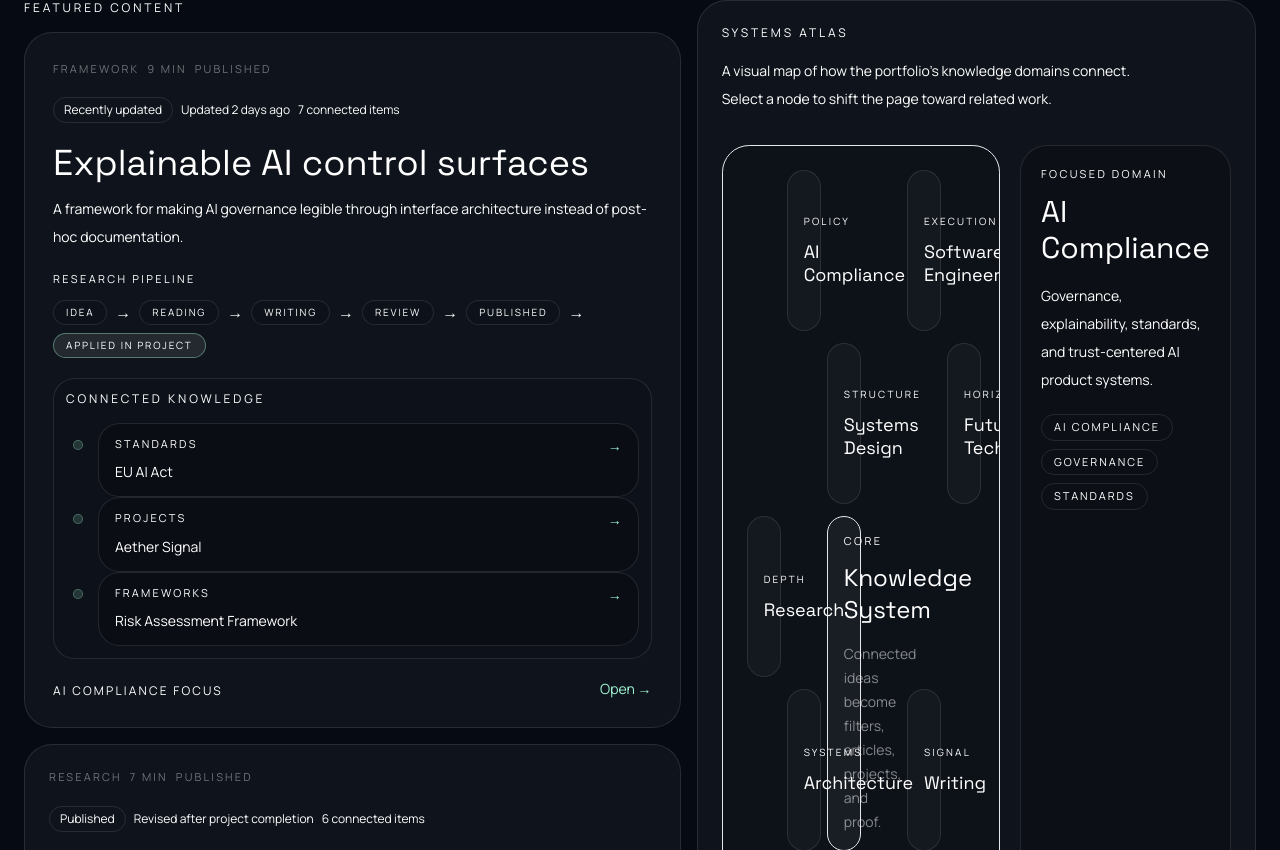
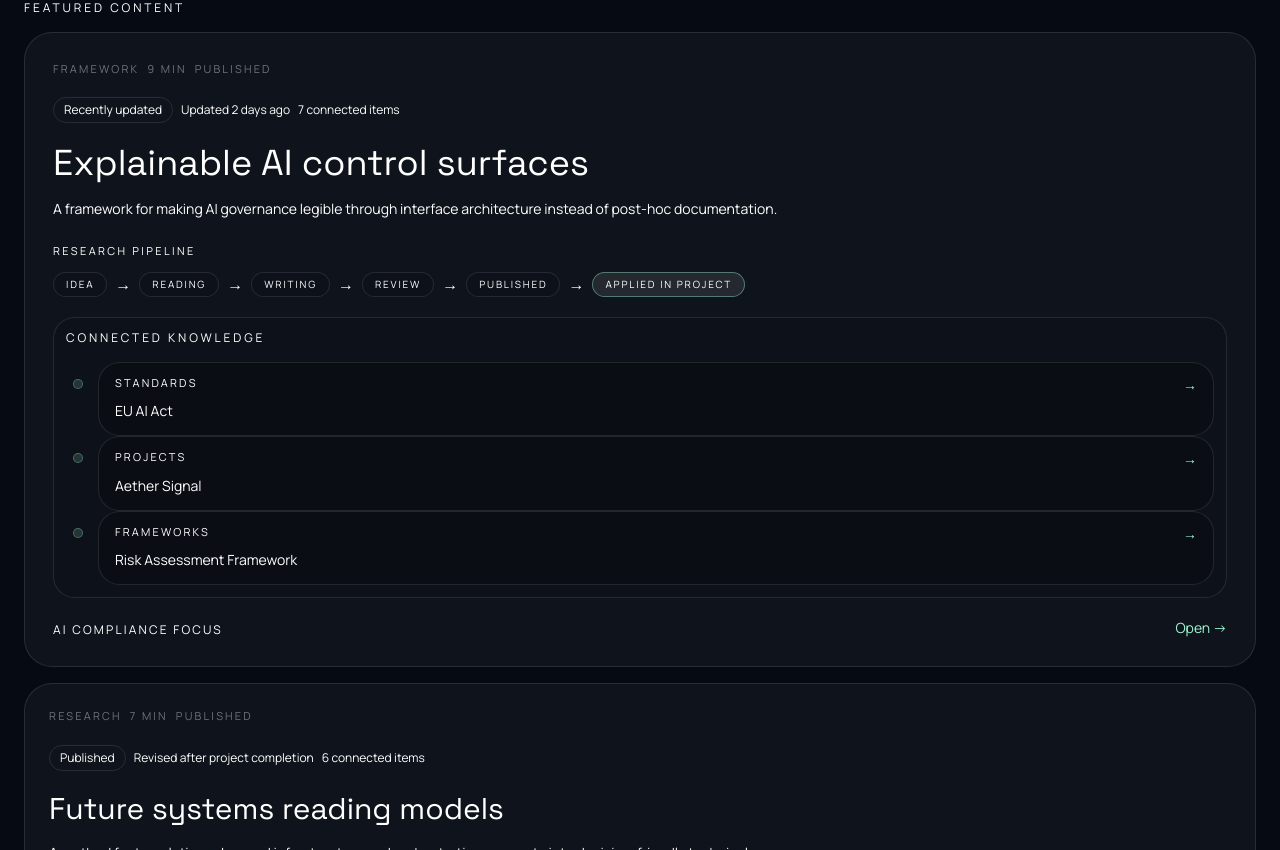
Before and after one commit to jkmalra/portfolio, a Next.js app: page /intelligence in a window 1280 px wide. Shown: the part 750-1600 px from the top of the page. Built offline with nearby package versions, Linux system fonts and the light colour scheme.

Commit message:
Refine atlas layout and sync filters

```diff
--- a/components/site/intelligence-library.tsx
+++ b/components/site/intelligence-library.tsx
@@ -141,7 +141,7 @@ function IntelligenceCard({ entry }: { entry: IntelligenceEntry }) {
             {entry.topics[0] ?? "Knowledge"} focus
           </div>
           <span className="translate-x-0 text-sm text-aurora transition duration-300 group-hover:translate-x-1 group-hover:text-white">
-            Open →
+            Open -&gt;
           </span>
         </div>
       </div>
@@ -155,6 +155,8 @@ export function IntelligenceLibrary({ entries, topics, initialTopic = "All" }: I
   const [featuredOnly, setFeaturedOnly] = useState(false);
   const [atlasDomain, setAtlasDomain] = useState<string | null>(null);
   const [atlasFilters, setAtlasFilters] = useState<string[]>([]);
+
+  const primaryFilters = primaryFilterOrder.filter((filter) => filter === "All" || topics.includes(filter));
 
   const visibleEntries = useMemo(() => {
     return entries.filter((entry) => {
@@ -191,7 +193,6 @@ export function IntelligenceLibrary({ entries, topics, initialTopic = "All" }: I
 
   const groupedEntries = groupEntries(visibleEntries);
   const liveSignals = Array.from(new Set(entries.map((entry) => entry.activity))).slice(0, 6);
-  const primaryFilters = primaryFilterOrder.filter((filter) => filter === "All" || topics.includes(filter));
 
   return (
     <div className="space-y-10">
@@ -240,7 +241,7 @@ export function IntelligenceLibrary({ entries, topics, initialTopic = "All" }: I
         </div>
       </div>
 
-      <div className="grid gap-4 lg:grid-cols-[1.08fr,0.92fr]">
+      <div className="grid gap-4 2xl:grid-cols-[minmax(0,1.08fr),minmax(0,0.92fr)]">
         <div className="space-y-4">
           <p className="text-xs uppercase tracking-[0.24em] text-white/42">Featured content</p>
           <div className="grid gap-4 xl:grid-cols-2">
@@ -265,6 +266,18 @@ export function IntelligenceLibrary({ entries, topics, initialTopic = "All" }: I
           onSelect={(domain, filters) => {
             setAtlasDomain(domain);
             setAtlasFilters(filters);
+
+            if (!domain) {
+              return;
+            }
+
+            const matchingPrimaryTopic = filters.find((filter) =>
+              primaryFilters.includes(filter as (typeof primaryFilterOrder)[number]),
+            );
+
+            if (matchingPrimaryTopic) {
+              setActiveTopic(matchingPrimaryTopic);
+            }
           }}
         />
       </div>
@@ -276,7 +289,10 @@ export function IntelligenceLibrary({ entries, topics, initialTopic = "All" }: I
           </span>
         ) : null}
         {liveSignals.map((signal) => (
-          <span key={signal} className="rounded-full border border-white/10 px-3 py-2 text-[11px] uppercase tracking-[0.18em] text-white/44">
+          <span
+            key={signal}
+            className="rounded-full border border-white/10 px-3 py-2 text-[11px] uppercase tracking-[0.18em] text-white/44"
+          >
             {signal}
           </span>
         ))}
--- a/components/site/systems-atlas.tsx
+++ b/components/site/systems-atlas.tsx
@@ -83,15 +83,15 @@ const atlasNodes: AtlasNode[] = [
 ];
 
 const nodePositions: Record<AtlasDomain, string> = {
-  "AI Compliance": "md:col-start-2 md:row-start-1",
-  "Software Engineering": "md:col-start-5 md:row-start-1",
-  "Systems Design": "md:col-start-3 md:row-start-2",
-  "Future Technology": "md:col-start-6 md:row-start-2",
+  "AI Compliance": "md:col-start-1 md:row-start-1",
+  "Software Engineering": "md:col-start-3 md:row-start-1",
+  "Systems Design": "md:col-start-1 md:row-start-2",
+  "Future Technology": "md:col-start-3 md:row-start-2",
   Research: "md:col-start-1 md:row-start-3",
-  Architecture: "md:col-start-2 md:row-start-4",
-  Writing: "md:col-start-5 md:row-start-4",
-  "Decision Making": "md:col-start-3 md:row-start-5",
-  Projects: "md:col-start-6 md:row-start-5",
+  Architecture: "md:col-start-3 md:row-start-3",
+  Writing: "md:col-start-1 md:row-start-4",
+  "Decision Making": "md:col-start-2 md:row-start-4",
+  Projects: "md:col-start-3 md:row-start-4",
 };
 
 export function SystemsAtlas({ activeDomain, onSelect }: SystemsAtlasProps) {
@@ -102,12 +102,13 @@ export function SystemsAtlas({ activeDomain, onSelect }: SystemsAtlasProps) {
   }, [activeDomain, hoveredDomain]);
 
   return (
-    <aside className="rounded-[1.85rem] border border-white/10 bg-white/[0.04] p-6">
+    <aside className="rounded-[1.85rem] border border-white/10 bg-white/[0.04] p-6 lg:p-7">
       <div className="flex items-start justify-between gap-4">
         <div className="max-w-md">
           <p className="text-xs uppercase tracking-[0.24em] text-white/42">Systems Atlas</p>
           <p className="mt-4 text-sm leading-7 text-white/62">
-            A visual map of how the portfolio’s knowledge domains connect. Select a node to shift the page toward related work.
+            A visual map of how the portfolio&apos;s knowledge domains connect. Select a node to shift the
+            page toward related work.
           </p>
         </div>
         {activeDomain ? (
@@ -121,23 +122,22 @@ export function SystemsAtlas({ activeDomain, onSelect }: SystemsAtlasProps) {
         ) : null}
       </div>
 
-      <div className="mt-8 grid gap-5 xl:grid-cols-[1.15fr,0.85fr]">
+      <div className="mt-8 grid gap-5 2xl:grid-cols-[minmax(0,1fr),320px]">
         <div className="relative overflow-hidden rounded-[1.7rem] border border-white/8 bg-black/15 p-4 md:p-6">
           <div className="pointer-events-none absolute inset-0 hidden md:block">
-            <div className="absolute left-[18%] top-[18%] h-px w-[28%] bg-gradient-to-r from-transparent via-white/12 to-transparent" />
-            <div className="absolute left-[49%] top-[18%] h-px w-[20%] bg-gradient-to-r from-transparent via-white/12 to-transparent" />
-            <div className="absolute left-[31%] top-[34%] h-px w-[16%] bg-gradient-to-r from-transparent via-white/12 to-transparent" />
-            <div className="absolute left-[48%] top-[34%] h-px w-[20%] bg-gradient-to-r from-transparent via-white/12 to-transparent" />
-            <div className="absolute left-[18%] top-[66%] h-px w-[18%] bg-gradient-to-r from-transparent via-white/12 to-transparent" />
-            <div className="absolute left-[53%] top-[66%] h-px w-[15%] bg-gradient-to-r from-transparent via-white/12 to-transparent" />
-            <div className="absolute left-[33%] top-[78%] h-px w-[30%] bg-gradient-to-r from-transparent via-white/12 to-transparent" />
+            <div className="absolute left-1/2 top-[24%] h-[44%] w-px -translate-x-1/2 bg-gradient-to-b from-transparent via-white/10 to-transparent" />
+            <div className="absolute left-[18%] right-[18%] top-1/2 h-px -translate-y-1/2 bg-gradient-to-r from-transparent via-white/10 to-transparent" />
+            <div className="absolute left-[28%] top-[31%] h-px w-[19%] bg-gradient-to-r from-transparent via-white/10 to-transparent" />
+            <div className="absolute right-[28%] top-[31%] h-px w-[19%] bg-gradient-to-l from-transparent via-white/10 to-transparent" />
+            <div className="absolute left-[28%] top-[68%] h-px w-[19%] bg-gradient-to-r from-transparent via-white/10 to-transparent" />
+            <div className="absolute right-[28%] top-[68%] h-px w-[19%] bg-gradient-to-l from-transparent via-white/10 to-transparent" />
           </div>
 
-          <div className="grid gap-3 md:grid-cols-6 md:grid-rows-5">
-            <div className="order-1 rounded-[1.4rem] border border-aurora/16 bg-white/[0.05] p-4 md:col-start-3 md:row-start-3 md:row-span-2 md:flex md:min-h-[132px] md:flex-col md:justify-between">
+          <div className="grid gap-3 md:grid-cols-3 md:grid-rows-4">
+            <div className="order-1 rounded-[1.4rem] border border-aurora/16 bg-white/[0.05] p-4 md:col-start-2 md:row-start-2 md:row-span-2 md:flex md:min-h-[180px] md:flex-col md:justify-between">
               <div>
                 <p className="text-[11px] uppercase tracking-[0.22em] text-white/36">Core</p>
-                <h3 className="mt-3 font-display text-2xl text-white">Knowledge System</h3>
+                <h3 className="mt-3 font-display text-2xl text-white lg:text-[2rem]">Knowledge System</h3>
               </div>
               <p className="mt-4 text-sm leading-6 text-white/50">
                 Connected ideas become filters, articles, projects, and proof.
@@ -157,7 +157,7 @@ export function SystemsAtlas({ activeDomain, onSelect }: SystemsAtlasProps) {
                   onFocus={() => setHoveredDomain(node.domain)}
                   onBlur={() => setHoveredDomain(null)}
                   onClick={() => onSelect(active ? null : node.domain, active ? [] : node.filters)}
-                  className={`rounded-[1.35rem] border p-4 text-left transition duration-300 ${nodePositions[node.domain]} ${
+                  className={`rounded-[1.35rem] border p-4 text-left transition duration-300 md:min-h-[126px] ${nodePositions[node.domain]} ${
                     active || hovered
                       ? "border-aurora/35 bg-white/[0.08] shadow-[0_0_0_1px_rgba(159,245,210,0.05)]"
                       : "border-white/10 bg-white/[0.03] hover:border-white/18 hover:bg-white/[0.05]"
```
Also changed, not shown: 1 other file (tests, documents, lock files or other folders).
